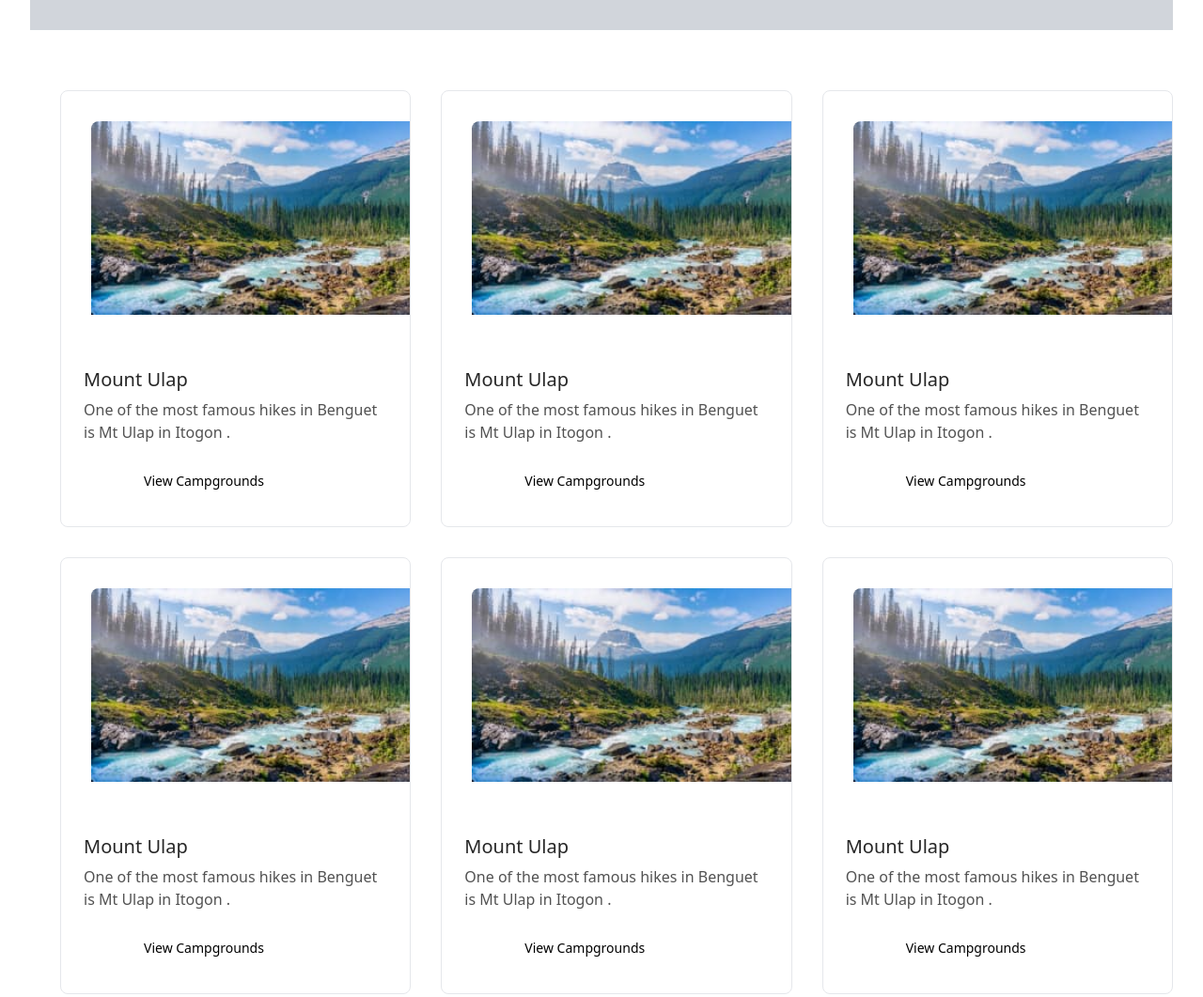
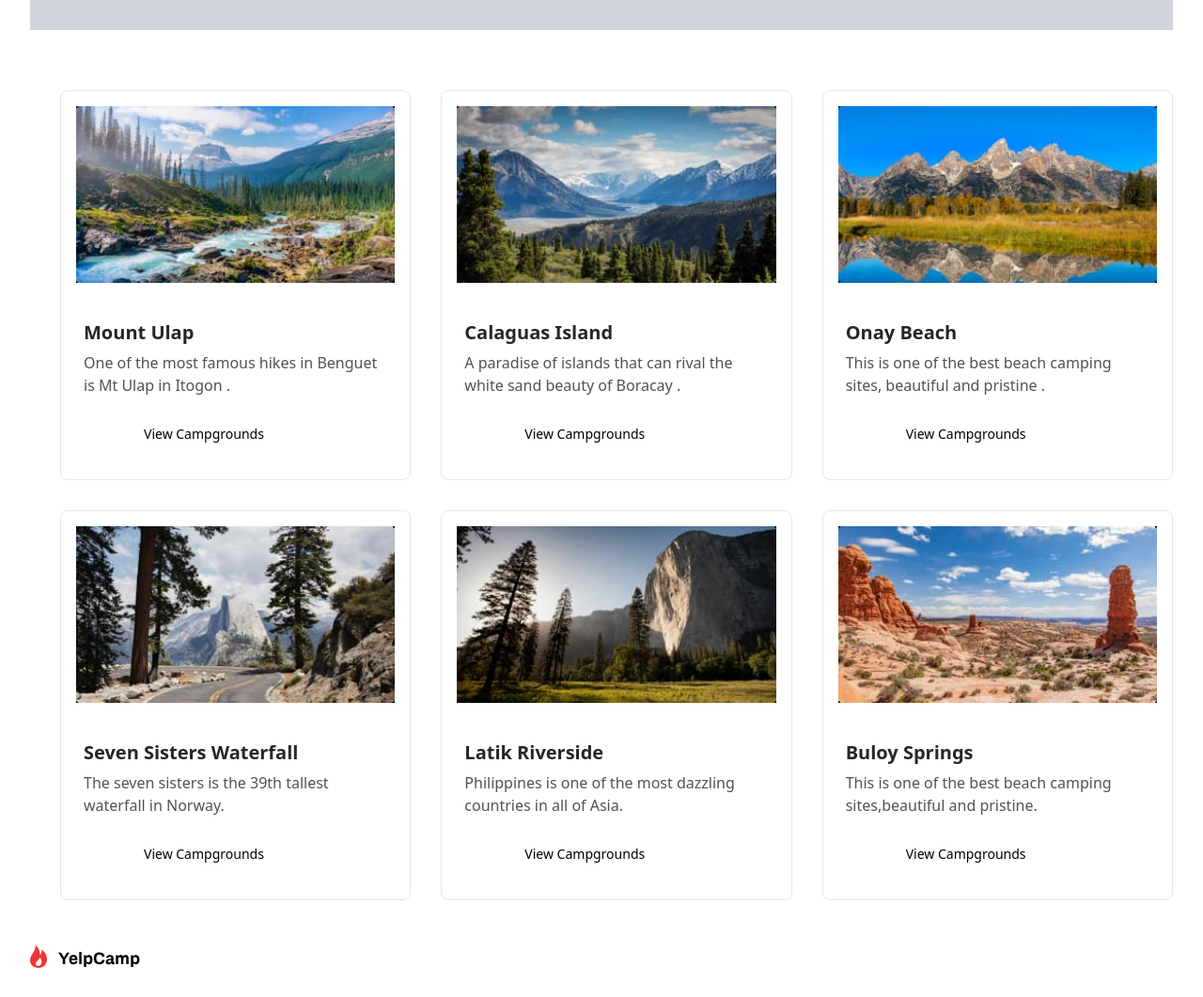
Before and after one commit to mariajiwuaku/YelpCamp-Project, a website: page search.html in a window 1280 px wide. Shown: the part 440-1501 px from the top of the page at 94% size. Drawn offline with Linux system fonts and the light colour scheme.

Commit message:
Updated the campground section

```diff
--- a/search.html
+++ b/search.html
@@ -102,14 +102,14 @@
     data-te-ripple-init
     data-te-ripple-color="light">
     <img
-      class="rounded-t-lg w-full m-8"
+      class="rounded-t-lg w-full p-4"
       src="./src/Assets/Mount Ulap.jpg"
       alt="" />
 
   </div>
   <div class="p-6">
     <h5
-      class="mb-2 text-xl font-medium leading-tight text-neutral-800 dark:text-neutral-50">
+      class="mb-2 text-xl font-bold leading-tight text-neutral-800 dark:text-neutral-50">
       Mount Ulap
     </h5>
     <p class="mb-4 text-base text-neutral-600 dark:text-neutral-200">
@@ -130,18 +130,18 @@
       data-te-ripple-init
       data-te-ripple-color="light">
       <img
-        class="rounded-t-lg w-full m-8"
-        src="./src/Assets/Mount Ulap.jpg"
+        class="rounded-t-lg w-full p-4"
+        src="./src/Assets/Calaguas Island.jpg"
         alt="" />
 
     </div>
     <div class="p-6">
       <h5
-        class="mb-2 text-xl font-medium leading-tight text-neutral-800 dark:text-neutral-50">
-        Mount Ulap
+        class="mb-2 text-xl font-bold leading-tight text-neutral-800 dark:text-neutral-50">
+        Calaguas Island
       </h5>
       <p class="mb-4 text-base text-neutral-600 dark:text-neutral-200">
-        One of the most famous hikes in Benguet is Mt Ulap in Itogon .
+        A paradise of islands that can rival the white sand beauty of Boracay .
       </p>
       <button class= " border-black-300  h-12 px-8 pr-4 ml-8 rounded-lg text-sm focus:outline-none" >View Campgrounds</button>
     </div>
@@ -156,18 +156,18 @@
       data-te-ripple-init
       data-te-ripple-color="light">
       <img
-        class="rounded-t-lg w-full m-8"
-        src="./src/Assets/Mount Ulap.jpg"
+        class="rounded-t-lg w-full p-4"
+        src="./src/Assets/Onay Beach.jpg"
         alt="" />
 
     </div>
     <div class="p-6">
       <h5
-        class="mb-2 text-xl font-medium leading-tight text-neutral-800 dark:text-neutral-50">
-        Mount Ulap
+        class="mb-2 text-xl font-bold leading-tight text-neutral-800 dark:text-neutral-50">
+        Onay Beach
       </h5>
       <p class="mb-4 text-base text-neutral-600 dark:text-neutral-200">
-        One of the most famous hikes in Benguet is Mt Ulap in Itogon .
+        This is one of the best beach camping sites, beautiful and pristine .
       </p>
       <button class= " border-black-300  h-12 px-8 pr-4 ml-8 rounded-lg text-sm focus:outline-none" >View Campgrounds</button>
     </div>
@@ -183,18 +183,18 @@
       data-te-ripple-init
       data-te-ripple-color="light">
       <img
-        class="rounded-t-lg w-full m-8"
-        src="./src/Assets/Mount Ulap.jpg"
+        class="rounded-t-lg w-full p-4"
+        src="./src/Assets/Seven Sisters Waterfall.jpg"
         alt="" />
 
     </div>
     <div class="p-6">
       <h5
-        class="mb-2 text-xl font-medium leading-tight text-neutral-800 dark:text-neutral-50">
-        Mount Ulap
+        class="mb-2 text-xl font-bold leading-tight text-neutral-800 dark:text-neutral-50">
+        Seven Sisters Waterfall
       </h5>
       <p class="mb-4 text-base text-neutral-600 dark:text-neutral-200">
-        One of the most famous hikes in Benguet is Mt Ulap in Itogon .
+        The seven sisters is the 39th tallest waterfall in Norway.
       </p>
       <button class= " border-black-300  h-12 px-8 pr-4 ml-8 rounded-lg text-sm focus:outline-none" >View Campgrounds</button>
     </div>
@@ -209,25 +209,25 @@
       data-te-ripple-init
       data-te-ripple-color="light">
       <img
-        class="rounded-t-lg w-full m-8"
-        src="./src/Assets/Mount Ulap.jpg"
+        class="rounded-t-lg w-full p-4"
+        src="./src/Assets/Latik Riverside.jpg"
         alt="" />
 
     </div>
     <div class="p-6">
       <h5
-        class="mb-2 text-xl font-medium leading-tight text-neutral-800 dark:text-neutral-50">
-        Mount Ulap
+        class="mb-2 text-xl font-bold leading-tight text-neutral-800 dark:text-neutral-50">
+        Latik Riverside
       </h5>
       <p class="mb-4 text-base text-neutral-600 dark:text-neutral-200">
-        One of the most famous hikes in Benguet is Mt Ulap in Itogon .
+        Philippines is one of the most dazzling countries in all of Asia.
       </p>
       <button class= " border-black-300  h-12 px-8 pr-4 ml-8 rounded-lg text-sm focus:outline-none" >View Campgrounds</button>
     </div>
                       </div>
                       </div>
                     <!----6-->
-                    <div class="my-1 px-1 w-full md:w-1/2 lg:my-4 lg:px-4 lg:w-1/3">
+                    <div class=" w-full md:w-1/2 lg:my-4 lg:px-4 lg:w-1/3">
                       <div
     class=" rounded-lg  border border-black-600 ">
     <div
@@ -235,18 +235,18 @@
       data-te-ripple-init
       data-te-ripple-color="light">
       <img
-        class="rounded-t-lg w-full m-8"
-        src="./src/Assets/Mount Ulap.jpg"
+        class="rounded-t-lg w-full p-4 "
+        src="./src/Assets/Buloy Springs.jpg"
         alt="" />
 
     </div>
     <div class="p-6">
       <h5
-        class="mb-2 text-xl font-medium leading-tight text-neutral-800 dark:text-neutral-50">
-        Mount Ulap
+        class="mb-2 text-xl font-bold leading-tight text-neutral-800 dark:text-neutral-50">
+        Buloy Springs
       </h5>
       <p class="mb-4 text-base text-neutral-600 dark:text-neutral-200">
-        One of the most famous hikes in Benguet is Mt Ulap in Itogon .
+        This is one of the best beach camping sites,beautiful and pristine.
       </p>
       <button class= " border-black-300  h-12 px-8 pr-4 ml-8 rounded-lg text-sm focus:outline-none" >View Campgrounds</button>
     </div>
@@ -256,7 +256,7 @@
             </div>
             <!--FOOTER-->
             <footer>
-                <img src="./src/Assets/Logo.svg" alt="">
+                <img src="./src/Assets/Logo.svg" alt="" class="m-8 w-24">
             </footer>
 
             </section>
```
Also changed, not shown: src/default.css.
